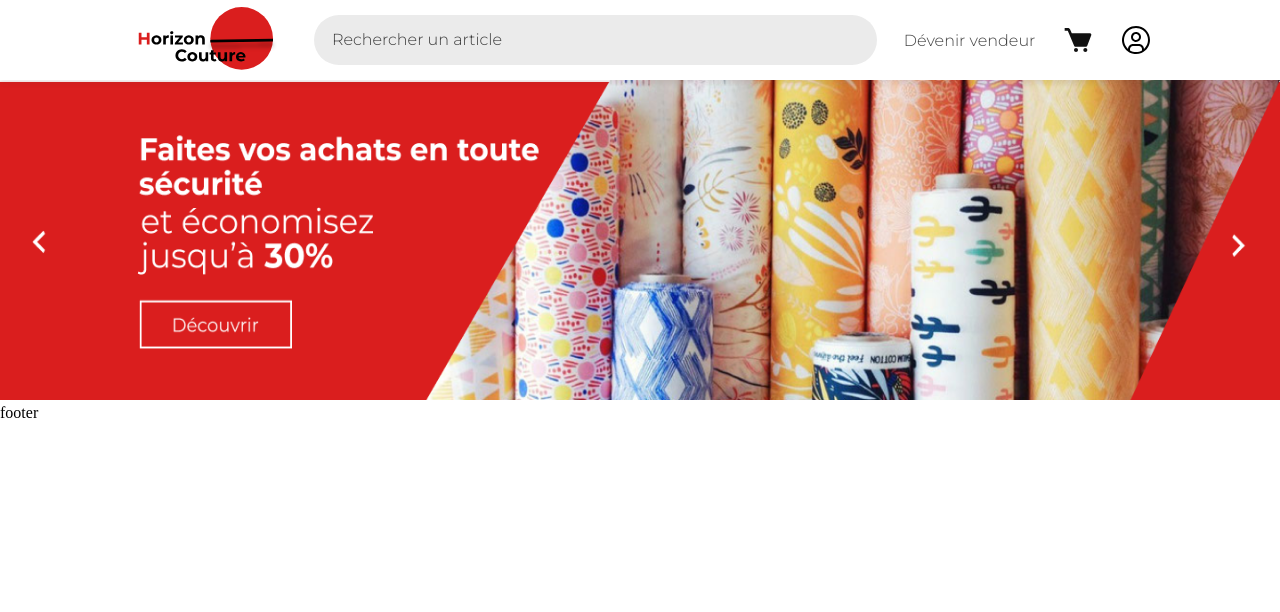
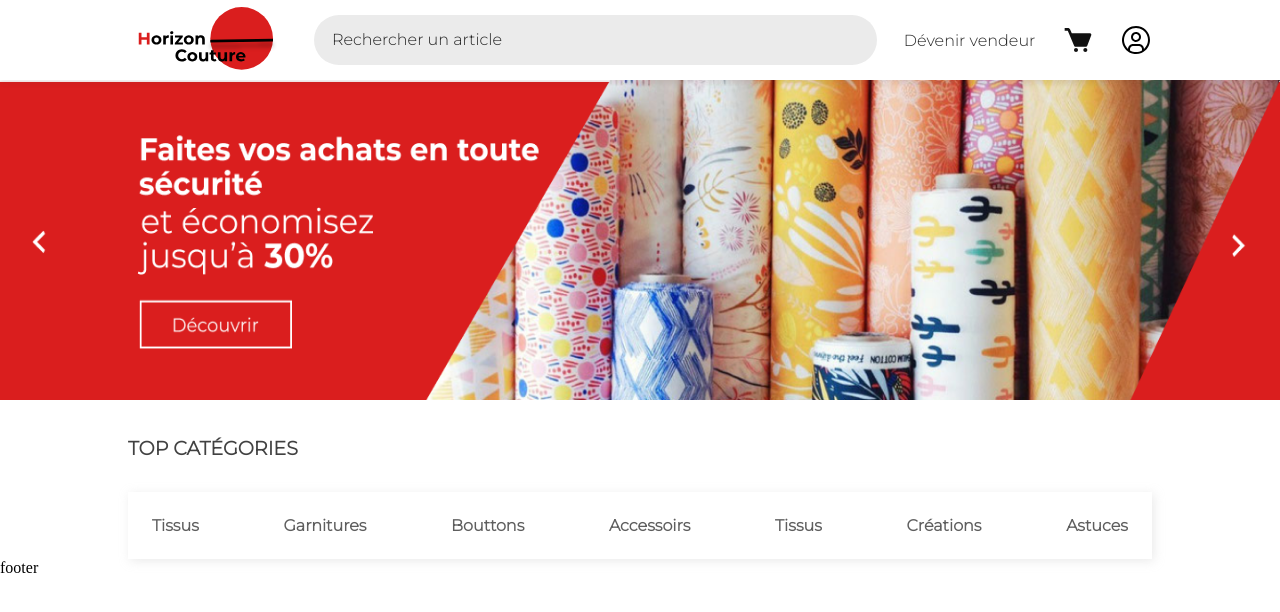
Before and after one commit to Romiale/horizon-couture-frontend, a Next.js app: page / in a window 1280 px wide. Shown: the top 612 px of the page. Built offline with nearby package versions, Linux system fonts and the light colour scheme.

Commit message:
feat:add navigation

```diff
--- /dev/null
+++ b/components/global_components/navigation/Navigation.jsx
@@ -0,0 +1,34 @@
+import React from 'react'
+import Link from 'next/link'
+import styles from '../navigation/style.module.scss'
+
+
+function Navigation() {
+    return (
+        <div className={styles.navigation}>
+            <Link href="#">
+                <a>Tissus</a>
+            </Link>
+            <Link href="#">
+                <a>Garnitures</a>
+            </Link>
+            <Link href="#">
+                <a>Bouttons</a>
+            </Link>
+            <Link href="#">
+                <a>Accessoirs</a>
+            </Link>
+            <Link href="#">
+                <a>Tissus</a>
+            </Link>
+            <Link href="#">
+                <a>Créations</a>
+            </Link>
+            <Link href="#">
+                <a>Astuces</a>
+            </Link>
+        </div>
+    )
+}
+
+export default Navigation
--- /dev/null
+++ b/components/global_components/navigation/style.module.scss
@@ -0,0 +1,13 @@
+@import '../../../styles/mixins/display_mixins.module.scss';
+@import '../../../styles/mixins/mixins_color.module.scss';
+@import '../../../styles/mixins/mixins_typography.module.scss';
+
+.navigation{
+    width: 100%;
+    padding: 1.5rem;
+    @include d-flex-row-between;
+    @include paragraphe;
+    font-weight: bold;
+    color: rgba(0, 0, 0, 0.63);
+    box-shadow: 2px 2px 10px rgba(196, 196, 196, 0.35);
+}
--- /dev/null
+++ b/components/global_components/title/Title.jsx
@@ -0,0 +1,12 @@
+import React from 'react'
+import styles from '../title/style.module.scss'
+
+function Title({children}) {
+    return (
+        <h2 className={styles.title}>
+            {children}
+        </h2>
+    )
+}
+
+export default Title
--- /dev/null
+++ b/components/global_components/title/style.module.scss
@@ -0,0 +1,6 @@
+@import '../../../styles/mixins/mixins_typography.module.scss';
+
+.title{
+    @include title;
+    margin: 2rem 0;
+}
--- a/pages/index.js
+++ b/pages/index.js
@@ -1,6 +1,8 @@
 import Head from 'next/head'
 import styles from '../styles/Home.module.scss'
 import pub from '../public/assets/images/pub.png'
+import Navigation from '../components/global_components/navigation/Navigation'
+import Title from '../components/global_components/title/Title'
 
 export default function Home() {
   return (
@@ -12,6 +14,10 @@ export default function Home() {
       </Head>
       <main className={styles.main}>
         <img src={pub.src} alt="pub" />
+        <div className={styles.main_container}>
+            <Title>TOP CATÉGORIES</Title>
+            <Navigation/>
+        </div>
       </main>
     </div>
   )
--- a/styles/Home.module.scss
+++ b/styles/Home.module.scss
@@ -5,4 +5,7 @@
         width: 100%;
         height: 20rem;
     }
+    .main_container{
+        padding: 0 10%;
+    }
 }
--- a/styles/mixins/mixins_typography.module.scss
+++ b/styles/mixins/mixins_typography.module.scss
@@ -4,5 +4,11 @@
     font-family: 'Montserrat',sans-serif;
     font-weight: lighter;
     font-size: 1rem;
+    color: rgba(0, 0, 0, 0.847);
+}
+@mixin title {
+    font-family: 'Montserrat',sans-serif;
+    font-weight: bold;
+    font-size: 1.2rem;
     color: rgba(0, 0, 0, 0.747);
 }
```
